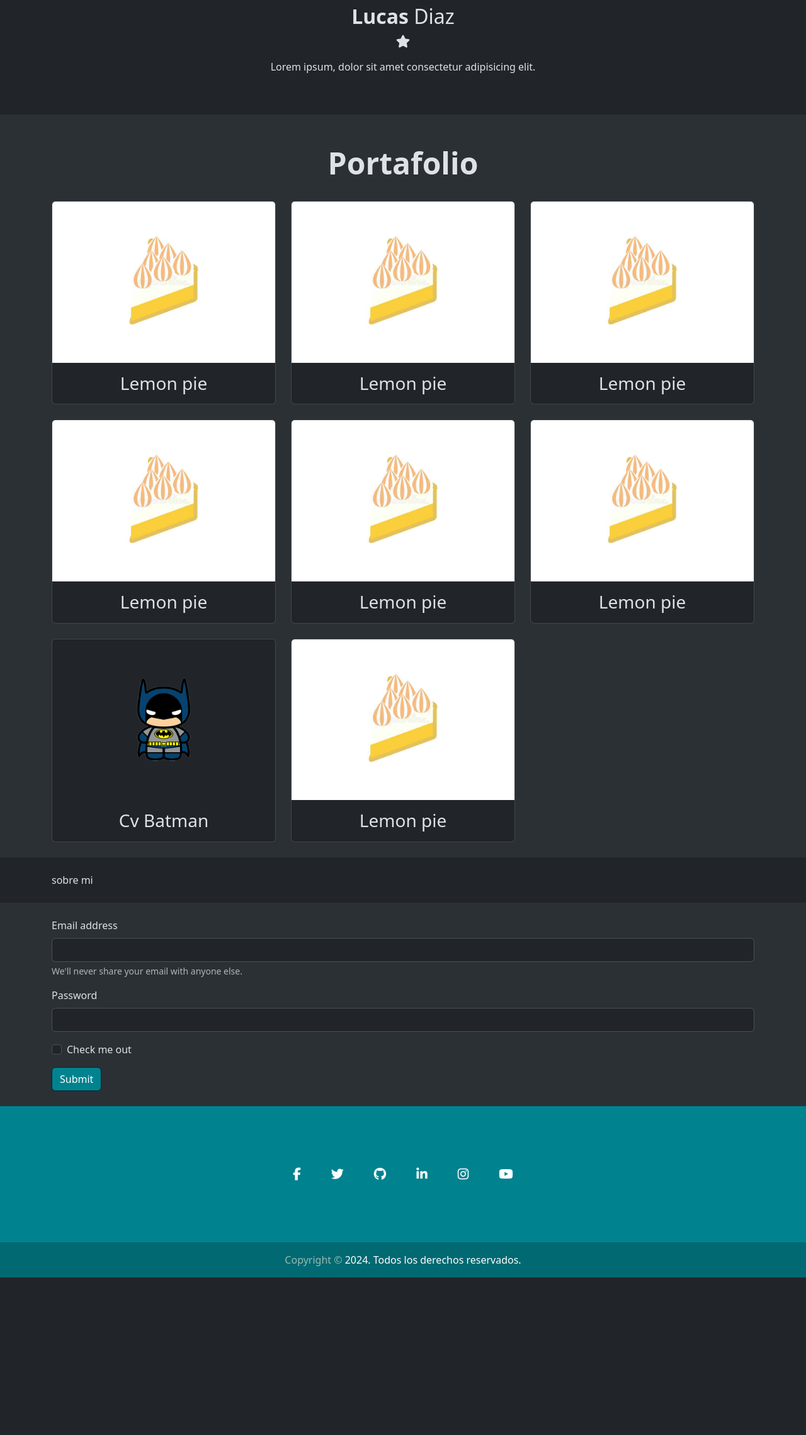
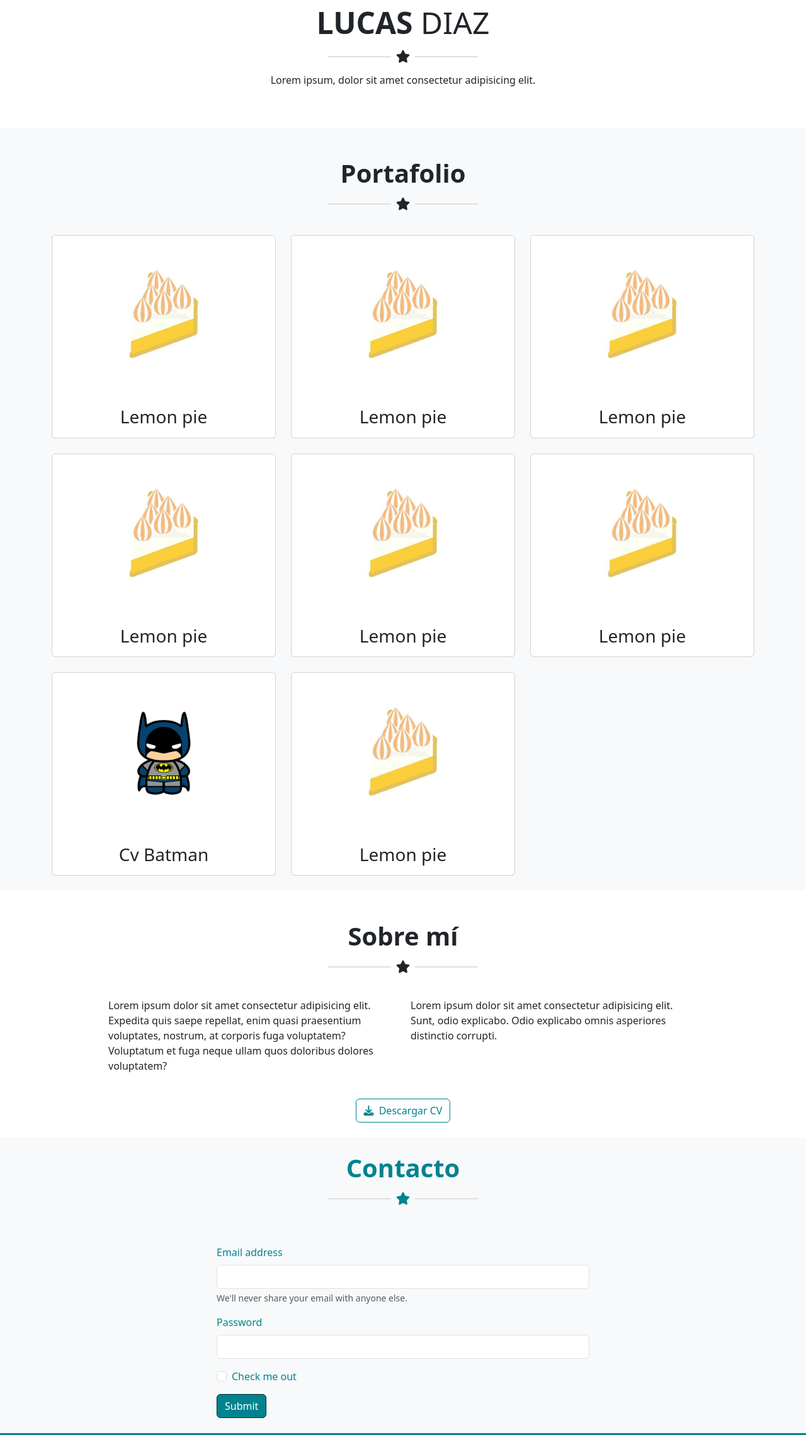
Before and after one commit to lucasgustavodiaz/porfolio-bootstrap, a plain HTML site: page index.html in a window 1280 px wide. Shown: the part 317-2595 px from the top of the page at 63% size. Before the commit the page ends 2345 px from the top, so only its background shows below. Drawn offline with Linux system fonts and the light colour scheme.

Commit message:
clase viernes 8 noviembre

```diff
--- a/css/style.css
+++ b/css/style.css
@@ -12,6 +12,16 @@
 
 .text-secondary {
   color: #96bab3 !important;
+}
+
+.btn-outline-primary {
+  border-color: #00838f !important;
+  color: #00838f !important;
+}
+
+.btn-outline-primary:hover {
+  background-color: #00838f !important;
+  color: #e0dfdf !important;
 }
 
 .btn-primary {
@@ -50,3 +60,39 @@ ESTILOS DEL DISEÑO
   -webkit-box-shadow: 0 0 10px #0c0c0c3b;
   box-shadow: 0 0 10px #0c0c0c3b;
 }
+
+.line {
+  background-color: #e0dfdf;
+  height: 2px;
+  width: 100px;
+}
+
+.plus {
+  position: absolute;
+  top: 50%;
+  left: 50%;
+  z-index: 10;
+  transform: translate(-50%, -50%);
+  display: none !important;
+  cursor: pointer;
+}
+
+.plus:hover {
+  display: inline !important;
+}
+
+body {
+  font-size: 14px;
+}
+
+@media (min-width: 576px) {
+  body {
+    font-size: 16px;
+  }
+}
+
+@media (min-width: 768px) {
+  .content-fix {
+    max-width: 50%;
+  }
+}
--- a/index.html
+++ b/index.html
@@ -1,5 +1,5 @@
 <!DOCTYPE html>
-<html lang="es" data-bs-theme="dark">
+<html lang="es" data-bs-theme="light">
 
 <head>
   <meta charset="UTF-8">
@@ -15,7 +15,7 @@
   <header>
     <nav class="navbar navbar-expand-lg bg-body-tertiary fixed-top">
       <div class="container">
-        <a class="navbar-brand" href="#">Navbar</a>
+        <a class="navbar-brand" href="#">LUCAS <span class="fw-bold">DIAZ</span></a>
         <button class="navbar-toggler" type="button" data-bs-toggle="collapse" data-bs-target="#navbarNav" aria-controls="navbarNav" aria-expanded="false" aria-label="Toggle navigation">
           <span class="navbar-toggler-icon"></span>
         </button>
@@ -40,18 +40,30 @@
     <!-- Informacion personal -->
     <section class="container d-flex flex-column align-items-center mt-5 py-5">
       <img src="./img/avataaars.svg" alt="" width="200px">
-      <h2 class="mt-3"><strong>Lucas</strong> Diaz</h2>
-      <p><i class="fa-solid fa-star fa-lg"></i></p>
+      <h2 class="mt-3 mb-0 display-5 text-uppercase"><span class="fw-bold">Lucas</span> Diaz</h2>
+      <!-- Linea separadora -->
+      <div class="d-flex gap-2 py-4">
+        <div class="line"></div>
+        <i class="fa-solid fa-star fa-lg"></i>
+        <div class="line"></div>
+      </div>
       <p>Lorem ipsum, dolor sit amet consectetur adipisicing elit.</p>
     </section>
 
     <!-- Portafolio -->
     <section id="portafolio" class="bg-body-tertiary">
       <div class="container py-4">
-        <h1 class="display-5 fw-bold text-center py-4">Portafolio</h1>
+        <h1 class="display-6 fw-bold text-center pt-4 mb-0">Portafolio</h1>
+        <!-- Linea separadora -->
+        <div class="d-flex gap-2 py-4 mb-4 justify-content-center">
+          <div class="line"></div>
+          <i class="fa-solid fa-star fa-lg"></i>
+          <div class="line"></div>
+        </div>
         <div class="row row-gap-4">
-          <article class="col-12 col-sm-6 col-lg-4">
-            <div class="card">
+          <article class="col-12 col-sm-6 col-lg-4 ">
+            <div class="card position-relative">
+              <i class="fa-solid fa-plus plus fa-5x"></i>
               <img src="./img/lemon-pie.jpeg" class="card-img-top" alt="lemon">
               <div class="card-body">
                 <h3 class="card-text text-center">Lemon pie</h3>
@@ -102,7 +114,7 @@
 
             <!-- Card BATMAN trigger modal -->
             <div class="card" type="button" data-bs-toggle="modal" data-bs-target="#batmanModal">
-              <img src="./img/CVBatman.png" class="card-img-top" alt="lemon">
+              <img src="./img/CVBatman.png" class="card-img-top bg-white" alt="lemon">
               <div class="card-body">
                 <h3 class="card-text text-center">Cv Batman</h3>
               </div>
@@ -162,10 +174,34 @@
     </section>
 
     <!-- Sobre mi -->
-    <section id="sobre-mi" class="container py-4">sobre mi</section>
+    <section id="sobre-mi" class="container py-4 text-center w-75">
+      <h1 class="display-6 fw-bold pt-4 mb-0">Sobre mí</h1>
+      <!-- Linea separadora -->
+      <div class="d-flex gap-2 py-4 mb-4 justify-content-center">
+        <div class="line"></div>
+        <i class="fa-solid fa-star fa-lg"></i>
+        <div class="line"></div>
+      </div>
+
+      <div class="row text-start mb-4">
+        <p class="col-12 col-lg-6">Lorem ipsum dolor sit amet consectetur adipisicing elit. Expedita quis saepe repellat, enim quasi praesentium voluptates, nostrum, at corporis fuga voluptatem? Voluptatum et fuga neque ullam quos doloribus dolores voluptatem?</p>
+        <p class="col-12 col-lg-6">Lorem ipsum dolor sit amet consectetur adipisicing elit. Sunt, odio explicabo. Odio explicabo omnis asperiores distinctio corrupti.</p>
+      </div>
+
+      <button type="button" class="btn btn-outline-primary"><i class="fa-solid fa-download pe-1"></i> Descargar CV</button>
+
+    </section>
 
     <!-- Contacto -->
     <section id="contacto" class="bg-body-tertiary">
+      <div class="container text-primary content-fix">
+        <h1 class="display-6 fw-bold text-center pt-4 mb-0">Contacto</h1>
+        <!-- Linea separadora -->
+        <div class="d-flex gap-2 py-4 mb-4 justify-content-center">
+          <div class="line"></div>
+          <i class="fa-solid fa-star fa-lg"></i>
+          <div class="line"></div>
+        </div>
         <form class="container py-4">
           <div class="mb-3">
             <label for="exampleInputEmail1" class="form-label">Email address</label>
@@ -182,6 +218,7 @@
           </div>
           <button type="submit" class="btn btn-primary">Submit</button>
         </form>
+      </div>
     </section>
   </main>
   <footer class="page-footer font-small bg-primary">
```
Lines whose indentation alone changed are shown as unchanged.
